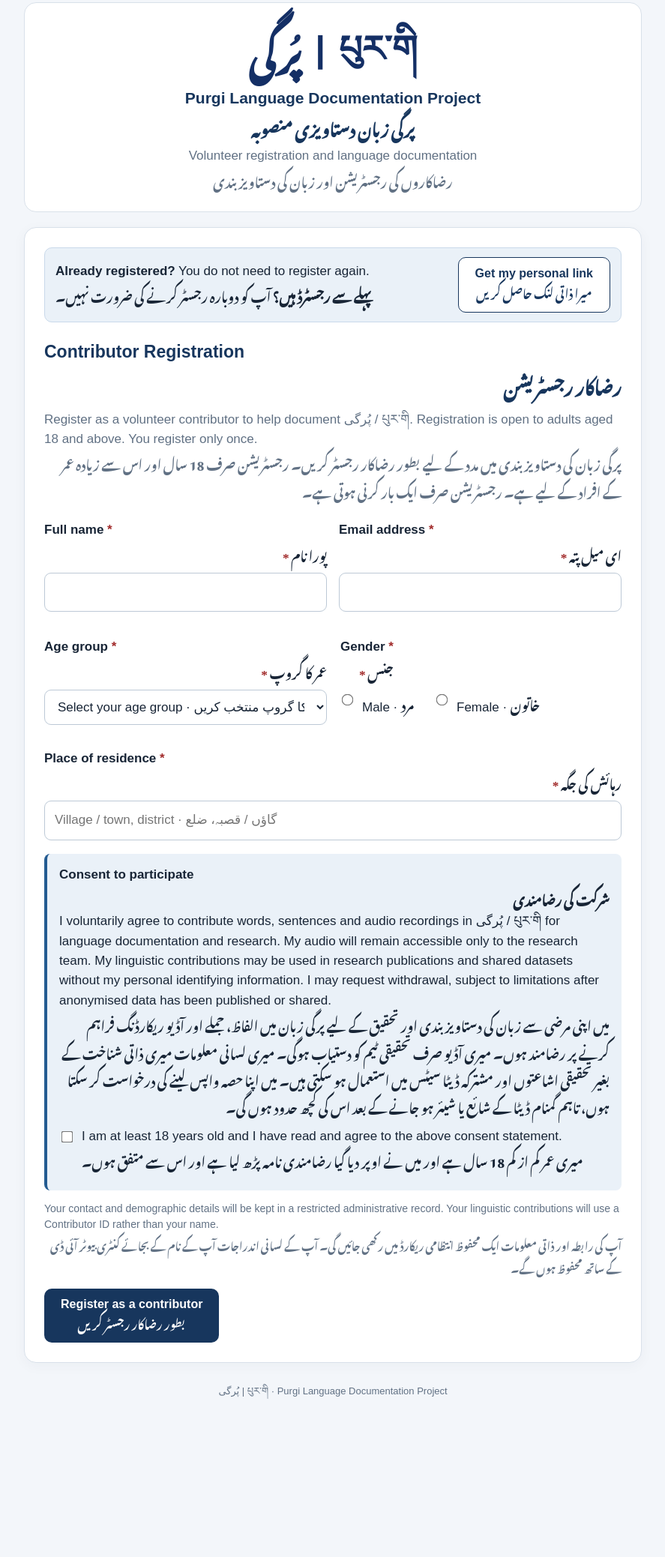
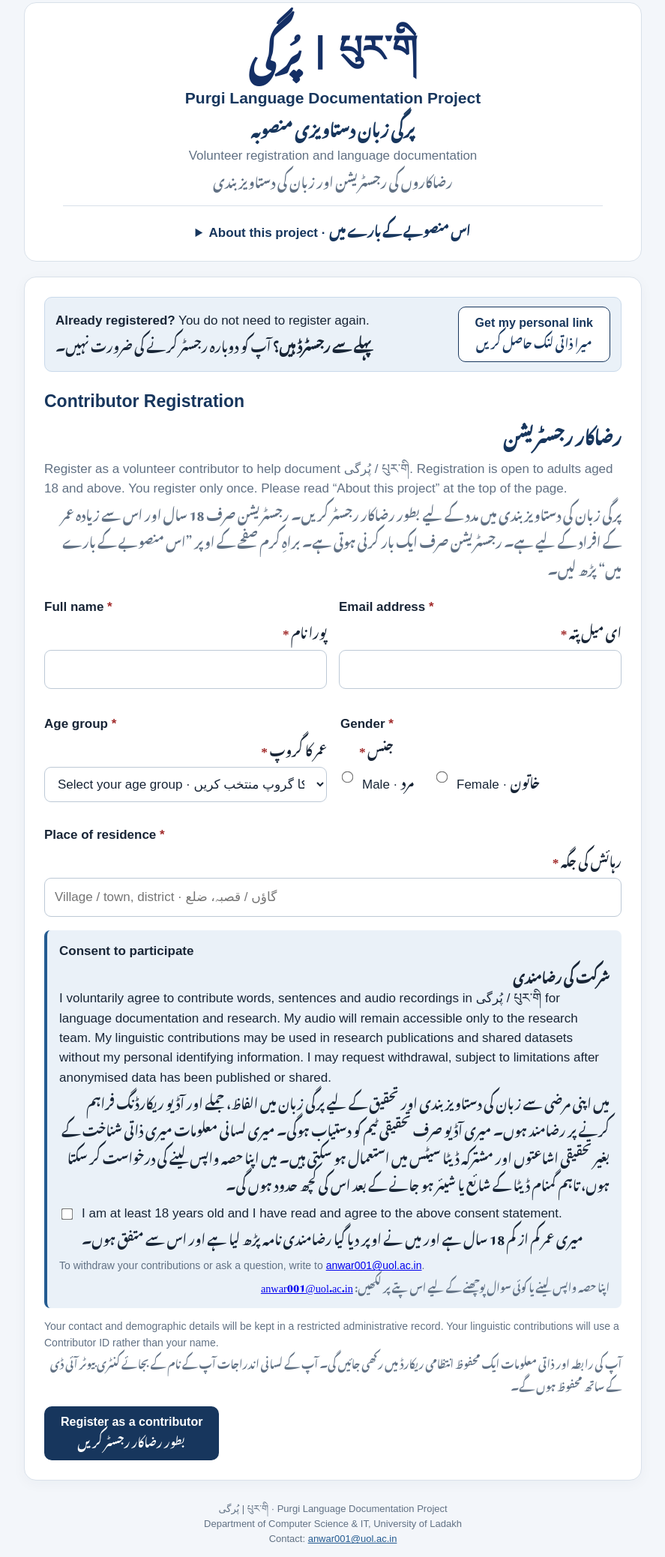
Before and after one commit to Anwaraj001/purgi-language-recorder, a plain HTML site: page index.html in a window 1280 px wide. Shown: the part 27-2104 px from the top of the page at 75% size, without its empty margins (196-1083 px from the left). Before the commit the page ends 1975 px from the top, so only its background shows below. Drawn offline with Linux system fonts and the light colour scheme; a web font is replaced by a local one.

Commit message:
Enhance project information and footer details
Added project details and contact information in the footer and updated volunteer registration instructions.

```diff
--- a/index.html
+++ b/index.html
@@ -162,6 +162,11 @@
     .consent-choice input { width:auto; margin-top:7px; transform:scale(1.2); }
     textarea.long { min-height:220px; }
     footer { text-align:center; color:var(--muted); font-size:13px; padding:10px; }
+    footer a, .about a { color:var(--blue); }
+    .about { text-align:left; margin:16px auto 0; max-width:720px; border-top:1px solid var(--line); padding-top:12px; }
+    .about summary { cursor:pointer; font-weight:700; color:var(--navy); text-align:center; list-style-position:inside; }
+    .about p { margin:12px 0 0; font-size:15px; }
+    .about .ur { text-align:right; }
     @media (max-width:650px) {
       body { font-size:16px; }
       .page { margin:14px auto; padding:0 12px 28px; }
@@ -182,6 +187,17 @@
       </div>
       <h1 class="center"><span class="en">Purgi Language Documentation Project</span><span class="ur" lang="ur">پرگی زبان دستاویزی منصوبہ</span></h1>
       <p class="subtitle center"><span class="en">Volunteer registration and language documentation</span><span class="ur" lang="ur">رضاکاروں کی رجسٹریشن اور زبان کی دستاویز بندی</span></p>
+      <details class="about" id="aboutProject">
+        <summary><span class="inline-bi"><span class="en">About this project</span><span class="ur" lang="ur">اس منصوبے کے بارے میں</span></span></summary>
+        <p>
+          <span class="en">The Purgi Language Documentation Project records and preserves the Purgi language (پُرگی / པུར་གི) through words, sentences and audio contributed by native speakers. The project is part of doctoral research by Anwar Hussain, Assistant Professor, under the guidance of Dr. Mehboob Ali, Coordinator, both of the Department of Computer Science &amp; IT, University of Ladakh. Your contributions will be used for language preservation and academic research, including speech technology for Purgi. All recordings are stored securely and used only for these purposes.</span>
+          <span class="ur" lang="ur">پرگی زبان دستاویزی منصوبہ مقامی بولنے والوں کی جانب سے فراہم کردہ الفاظ، جملوں اور آڈیو کے ذریعے پرگی زبان (پُرگی / པུར་གི) کو ریکارڈ اور محفوظ کرتا ہے۔ یہ منصوبہ جامعہ لداخ کے شعبۂ کمپیوٹر سائنس و آئی ٹی کے اسسٹنٹ پروفیسر انور حسین کی ڈاکٹریٹ تحقیق کا حصہ ہے، جو اسی شعبے کے کوآرڈینیٹر ڈاکٹر محبوب علی کی نگرانی میں کی جا رہی ہے۔ آپ کا حصہ زبان کے تحفظ اور علمی تحقیق، بشمول پرگی کے لیے اسپیچ ٹیکنالوجی، میں استعمال ہوگا۔ تمام ریکارڈنگز محفوظ طریقے سے رکھی جاتی ہیں اور صرف انہی مقاصد کے لیے استعمال ہوتی ہیں۔</span>
+        </p>
+        <p>
+          <span class="en">For questions, write to <a href="mailto:anwar001@uol.ac.in" dir="ltr">anwar001@uol.ac.in</a>.</span>
+          <span class="ur" lang="ur">سوالات کے لیے اس پتے پر لکھیں: <a href="mailto:anwar001@uol.ac.in" dir="ltr">anwar001@uol.ac.in</a></span>
+        </p>
+      </details>
     </header>
 
     <!-- ============ WHO IS CONTRIBUTING (shared devices) ============ -->
@@ -253,8 +269,8 @@
       </div>
       <h2><span class="en">Contributor Registration</span><span class="ur" lang="ur">رضاکار رجسٹریشن</span></h2>
       <p class="intro">
-        <span class="en">Register as a volunteer contributor to help document پُرگی / པུར་གི. Registration is open to adults aged 18 and above. You register only once.</span>
-        <span class="ur" lang="ur">پرگی زبان کی دستاویز بندی میں مدد کے لیے بطور رضاکار رجسٹر کریں۔ رجسٹریشن صرف 18 سال اور اس سے زیادہ عمر کے افراد کے لیے ہے۔ رجسٹریشن صرف ایک بار کرنی ہوتی ہے۔</span>
+        <span class="en">Register as a volunteer contributor to help document پُرگی / པུར་གི. Registration is open to adults aged 18 and above. You register only once. Please read “About this project” at the top of the page.</span>
+        <span class="ur" lang="ur">پرگی زبان کی دستاویز بندی میں مدد کے لیے بطور رضاکار رجسٹر کریں۔ رجسٹریشن صرف 18 سال اور اس سے زیادہ عمر کے افراد کے لیے ہے۔ رجسٹریشن صرف ایک بار کرنی ہوتی ہے۔ براہِ کرم صفحے کے اوپر ”اس منصوبے کے بارے میں“ پڑھ لیں۔</span>
       </p>
 
       <form id="registrationForm"
@@ -323,6 +339,10 @@
             <span><span class="en">I am at least 18 years old and I have read and agree to the above consent statement.</span>
                   <span class="ur" lang="ur">میری عمر کم از کم 18 سال ہے اور میں نے اوپر دیا گیا رضامندی نامہ پڑھ لیا ہے اور اس سے متفق ہوں۔</span></span>
           </label>
+          <p class="small" style="margin:10px 0 0">
+            <span class="en">To withdraw your contributions or ask a question, write to <a href="mailto:anwar001@uol.ac.in" dir="ltr">anwar001@uol.ac.in</a>.</span>
+            <span class="ur" lang="ur">اپنا حصہ واپس لینے یا کوئی سوال پوچھنے کے لیے اس پتے پر لکھیں: <a href="mailto:anwar001@uol.ac.in" dir="ltr">anwar001@uol.ac.in</a></span>
+          </p>
         </div>
 
         <p class="small">
@@ -622,7 +642,9 @@
     </section>
 
     <footer>
-      پُرگی | པུར་གི · Purgi Language Documentation Project
+      پُرگی | པུར་གི · Purgi Language Documentation Project<br>
+      Department of Computer Science &amp; IT, University of Ladakh<br>
+      Contact: <a href="mailto:anwar001@uol.ac.in" dir="ltr">anwar001@uol.ac.in</a>
     </footer>
   </main>
 
```
